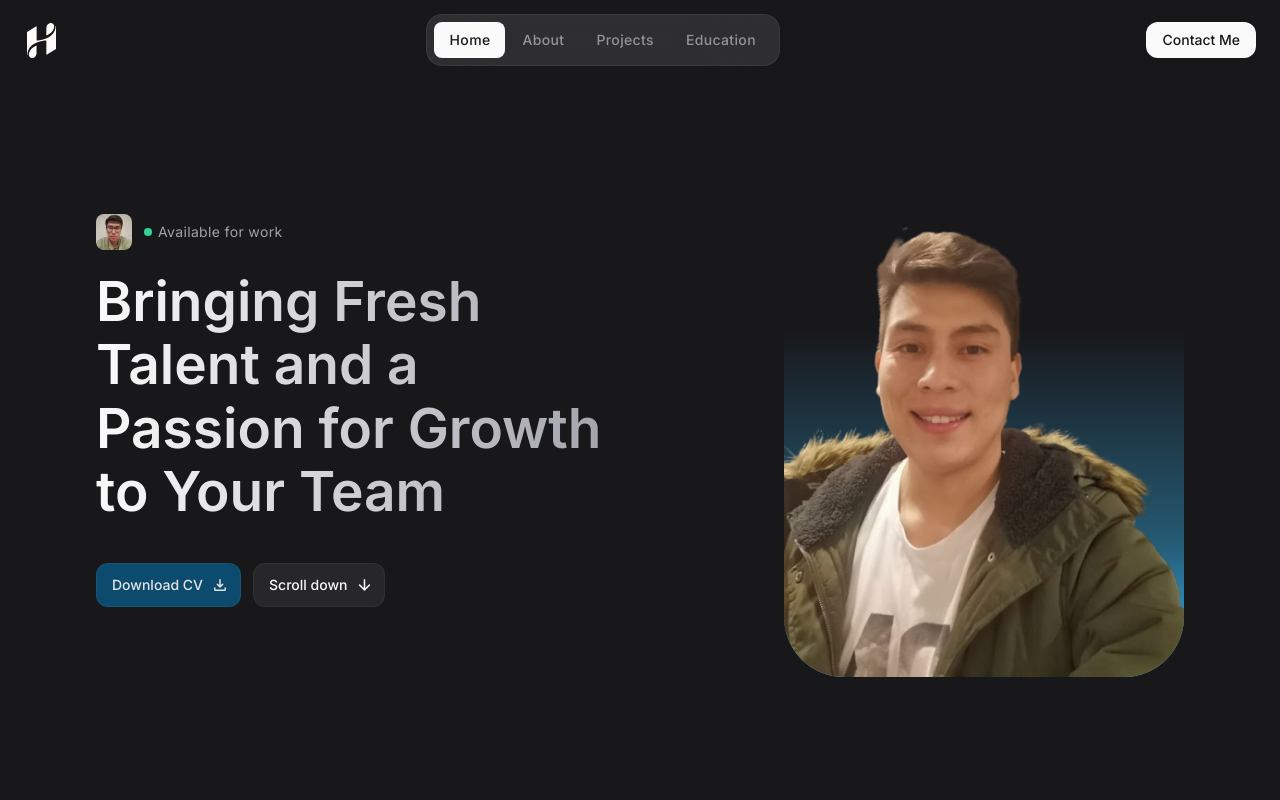
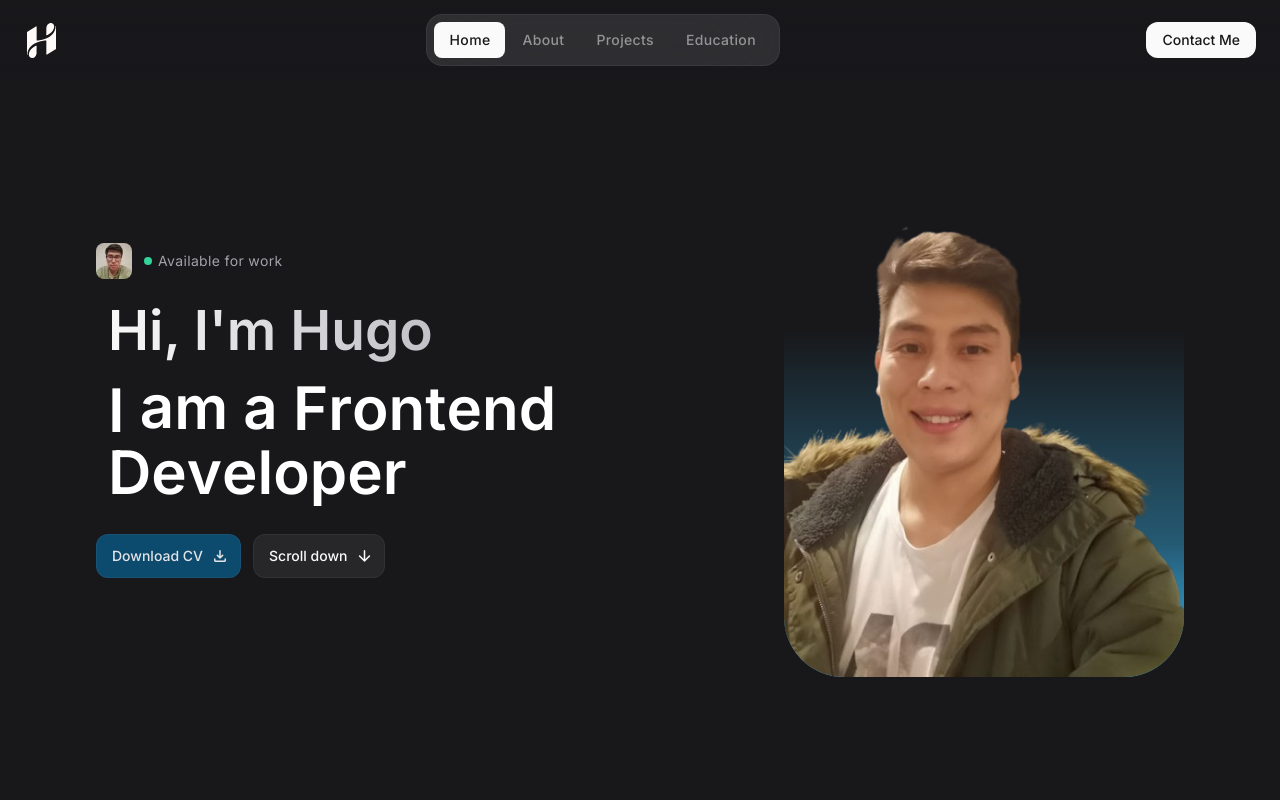
Before and after one commit to havoczic05/hugo-salazar-portfolio, a React (Vite) app: page / in a window 1280 px wide. Shown: the top 800 px of the page. Built offline with nearby package versions, Linux system fonts and the light colour scheme.

Commit message:
feat: changed Hero Title to ReactBits Rotating text.

```diff
--- a/package.json
+++ b/package.json
@@ -14,6 +14,7 @@
   "dependencies": {
     "@gsap/react": "^2.1.1",
     "express": "^4.21.1",
+    "framer-motion": "^12.4.11",
     "gsap": "^3.12.5",
     "lenis": "^1.1.14",
     "prop-types": "^15.8.1",
--- a/src/components/Hero.jsx
+++ b/src/components/Hero.jsx
@@ -1,4 +1,5 @@
 // Components
+import RotatingText from '../components/HeroTitle';
 import { ButtonPrimary, ButtonOutline } from "./Button";
 const Hero = () => {
   return (
@@ -22,9 +23,23 @@
               Available for work
             </div>
           </div>
-          <h2 className="headline-1 max-w-[15ch] sm:max-w-[20ch] lg:max-w-[15ch] mt-5 mb-8 lg:mb-10">
-            Bringing Fresh Talent and a Passion for Growth to Your Team
+          <h2 className="headline-1 max-w-[15ch] sm:max-w-[20ch] lg:max-w-[15ch] mt-5 lg:mb-2 sm:px-2 md:px-3">
+          Hi, I&apos;m Hugo
           </h2>
+
+
+          <RotatingText
+            texts={['I am a Full Stack Developer', 'I am a Frontend Developer', 'I am a Suspense Movie Fan']}
+            mainClassName="bg-transparent px-2 sm:px-2 md:px-3 bg-cyan-300 text-white text-6xl font-extrabold overflow-hidden py-0.5 sm:py-1 md:py-2 justify-center rounded-lg mb-5"
+            staggerFrom={"last"}
+            initial={{ y: "100%" }}
+            animate={{ y: 0 }}
+            exit={{ y: "-120%" }}
+            staggerDuration={0.050}
+            splitLevelClassName="overflow-hidden pb-0.5 sm:pb-1 md:pb-1"
+            transition={{ type: "spring", damping: 30, stiffness: 400 }}
+            rotationInterval={4000}
+          />
           <div className="flex items-center gap-3">
             <ButtonPrimary
               label="Download CV"
--- /dev/null
+++ b/src/components/HeroTitle.jsx
@@ -0,0 +1,222 @@
+"use client";
+
+import {
+  forwardRef,
+  useCallback,
+  useEffect,
+  useImperativeHandle,
+  useMemo,
+  useState,
+} from "react";
+import { motion, AnimatePresence } from "framer-motion";
+
+import "./../index.css";
+
+function cn(...classes) {
+  return classes.filter(Boolean).join(" ");
+}
+
+const RotatingText = forwardRef((props, ref) => {
+  const {
+    texts,
+    transition = { type: "spring", damping: 25, stiffness: 300 },
+    initial = { y: "100%", opacity: 0 },
+    animate = { y: 0, opacity: 1 },
+    exit = { y: "-120%", opacity: 0 },
+    animatePresenceMode = "wait",
+    animatePresenceInitial = false,
+    rotationInterval = 2000,
+    staggerDuration = 0,
+    staggerFrom = "first",
+    loop = true,
+    auto = true,
+    splitBy = "characters",
+    onNext,
+    mainClassName,
+    splitLevelClassName,
+    elementLevelClassName,
+    ...rest
+  } = props;
+
+  const [currentTextIndex, setCurrentTextIndex] = useState(0);
+
+  const splitIntoCharacters = (text) => {
+    if (typeof Intl !== "undefined" && Intl.Segmenter) {
+      const segmenter = new Intl.Segmenter("en", { granularity: "grapheme" });
+      return Array.from(segmenter.segment(text), (segment) => segment.segment);
+    }
+    return Array.from(text);
+  };
+
+  const elements = useMemo(() => {
+    const currentText = texts[currentTextIndex];
+    if (splitBy === "characters") {
+      const words = currentText.split(" ");
+      return words.map((word, i) => ({
+        characters: splitIntoCharacters(word),
+        needsSpace: i !== words.length - 1,
+      }));
+    }
+    if (splitBy === "words") {
+      return currentText.split(" ").map((word, i, arr) => ({
+        characters: [word],
+        needsSpace: i !== arr.length - 1,
+      }));
+    }
+    if (splitBy === "lines") {
+      return currentText.split("\n").map((line, i, arr) => ({
+        characters: [line],
+        needsSpace: i !== arr.length - 1,
+      }));
+    }
+    // For a custom separator
+    return currentText.split(splitBy).map((part, i, arr) => ({
+      characters: [part],
+      needsSpace: i !== arr.length - 1,
+    }));
+  }, [texts, currentTextIndex, splitBy]);
+
+  const getStaggerDelay = useCallback(
+    (index, totalChars) => {
+      const total = totalChars;
+      if (staggerFrom === "first") return index * staggerDuration;
+      if (staggerFrom === "last") return (total - 1 - index) * staggerDuration;
+      if (staggerFrom === "center") {
+        const center = Math.floor(total / 2);
+        return Math.abs(center - index) * staggerDuration;
+      }
+      if (staggerFrom === "random") {
+        const randomIndex = Math.floor(Math.random() * total);
+        return Math.abs(randomIndex - index) * staggerDuration;
+      }
+      return Math.abs(staggerFrom - index) * staggerDuration;
+    },
+    [staggerFrom, staggerDuration]
+  );
+
+  const handleIndexChange = useCallback(
+    (newIndex) => {
+      setCurrentTextIndex(newIndex);
+      if (onNext) onNext(newIndex);
+    },
+    [onNext]
+  );
+
+  const next = useCallback(() => {
+    const nextIndex =
+      currentTextIndex === texts.length - 1
+        ? loop
+          ? 0
+          : currentTextIndex
+        : currentTextIndex + 1;
+    if (nextIndex !== currentTextIndex) {
+      handleIndexChange(nextIndex);
+    }
+  }, [currentTextIndex, texts.length, loop, handleIndexChange]);
+
+  const previous = useCallback(() => {
+    const prevIndex =
+      currentTextIndex === 0
+        ? loop
+          ? texts.length - 1
+          : currentTextIndex
+        : currentTextIndex - 1;
+    if (prevIndex !== currentTextIndex) {
+      handleIndexChange(prevIndex);
+    }
+  }, [currentTextIndex, texts.length, loop, handleIndexChange]);
+
+  const jumpTo = useCallback(
+    (index) => {
+      const validIndex = Math.max(0, Math.min(index, texts.length - 1));
+      if (validIndex !== currentTextIndex) {
+        handleIndexChange(validIndex);
+      }
+    },
+    [texts.length, currentTextIndex, handleIndexChange]
+  );
+
+  const reset = useCallback(() => {
+    if (currentTextIndex !== 0) {
+      handleIndexChange(0);
+    }
+  }, [currentTextIndex, handleIndexChange]);
+
+  useImperativeHandle(
+    ref,
+    () => ({
+      next,
+      previous,
+      jumpTo,
+      reset,
+    }),
+    [next, previous, jumpTo, reset]
+  );
+
+  useEffect(() => {
+    if (!auto) return;
+    const intervalId = setInterval(next, rotationInterval);
+    return () => clearInterval(intervalId);
+  }, [next, rotationInterval, auto]);
+
+  return (
+    <motion.span
+      className={cn("text-rotate", mainClassName)}
+      {...rest}
+      layout
+      transition={transition}
+    >
+      <span className="text-rotate-sr-only">{texts[currentTextIndex]}</span>
+      <AnimatePresence mode={animatePresenceMode} initial={animatePresenceInitial}>
+        <motion.div
+          key={currentTextIndex}
+          className={cn(
+            splitBy === "lines" ? "text-rotate-lines" : "text-rotate"
+          )}
+          layout
+          aria-hidden="true"
+        >
+          {elements.map((wordObj, wordIndex, array) => {
+            const previousCharsCount = array
+              .slice(0, wordIndex)
+              .reduce((sum, word) => sum + word.characters.length, 0);
+            return (
+              <span
+                key={wordIndex}
+                className={cn("text-rotate-word", splitLevelClassName)}
+              >
+                {wordObj.characters.map((char, charIndex) => (
+                  <motion.span
+                    key={charIndex}
+                    initial={initial}
+                    animate={animate}
+                    exit={exit}
+                    transition={{
+                      ...transition,
+                      delay: getStaggerDelay(
+                        previousCharsCount + charIndex,
+                        array.reduce(
+                          (sum, word) => sum + word.characters.length,
+                          0
+                        )
+                      ),
+                    }}
+                    className={cn("text-rotate-element", elementLevelClassName)}
+                  >
+                    {char}
+                  </motion.span>
+                ))}
+                {wordObj.needsSpace && (
+                  <span className="text-rotate-space"> </span>
+                )}
+              </span>
+            );
+          })}
+        </motion.div>
+      </AnimatePresence>
+    </motion.span>
+  );
+});
+
+RotatingText.displayName = "RotatingText";
+export default RotatingText;
--- a/src/index.css
+++ b/src/index.css
@@ -130,3 +130,40 @@
 .text-field::placeholder {
   @apply text-zinc-400
 }
+
+.text-rotate {
+  display: flex;
+  flex-wrap: wrap;
+  white-space: pre-wrap;
+  position: relative;
+}
+
+.text-rotate-sr-only {
+  position: absolute;
+  width: 1px;
+  height: 1px;
+  padding: 0;
+  margin: -1px;
+  overflow: hidden;
+  clip: rect(0, 0, 0, 0);
+  white-space: nowrap;
+  border: 0;
+}
+
+.text-rotate-word {
+  display: inline-flex;
+}
+
+.text-rotate-lines {
+  display: flex;
+  flex-direction: column;
+  width: 100%;
+}
+
+.text-rotate-element {
+  display: inline-block;
+}
+
+.text-rotate-space {
+  white-space: pre;
+}
```
Also changed, not shown: 1 other file (tests, documents, lock files or other folders).
